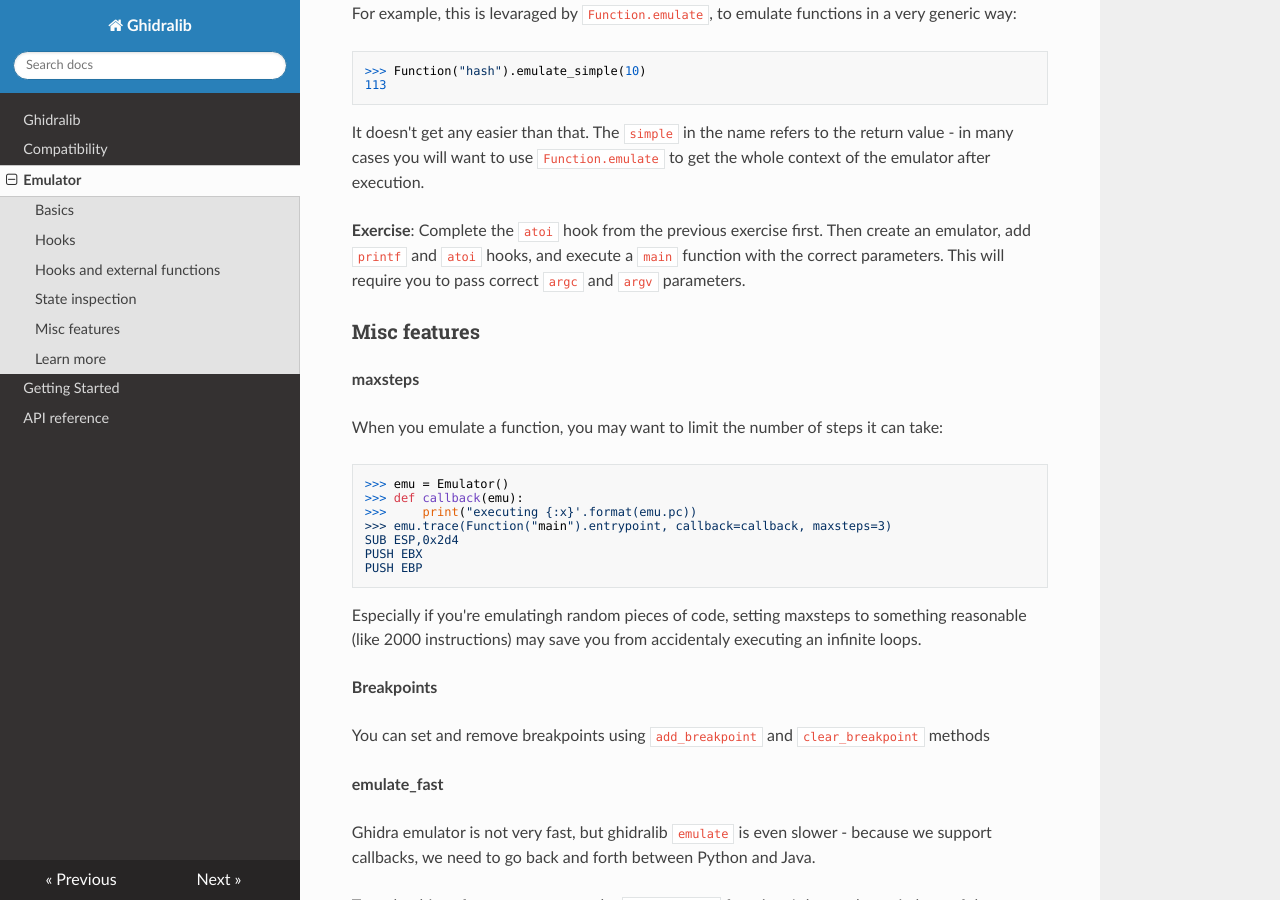
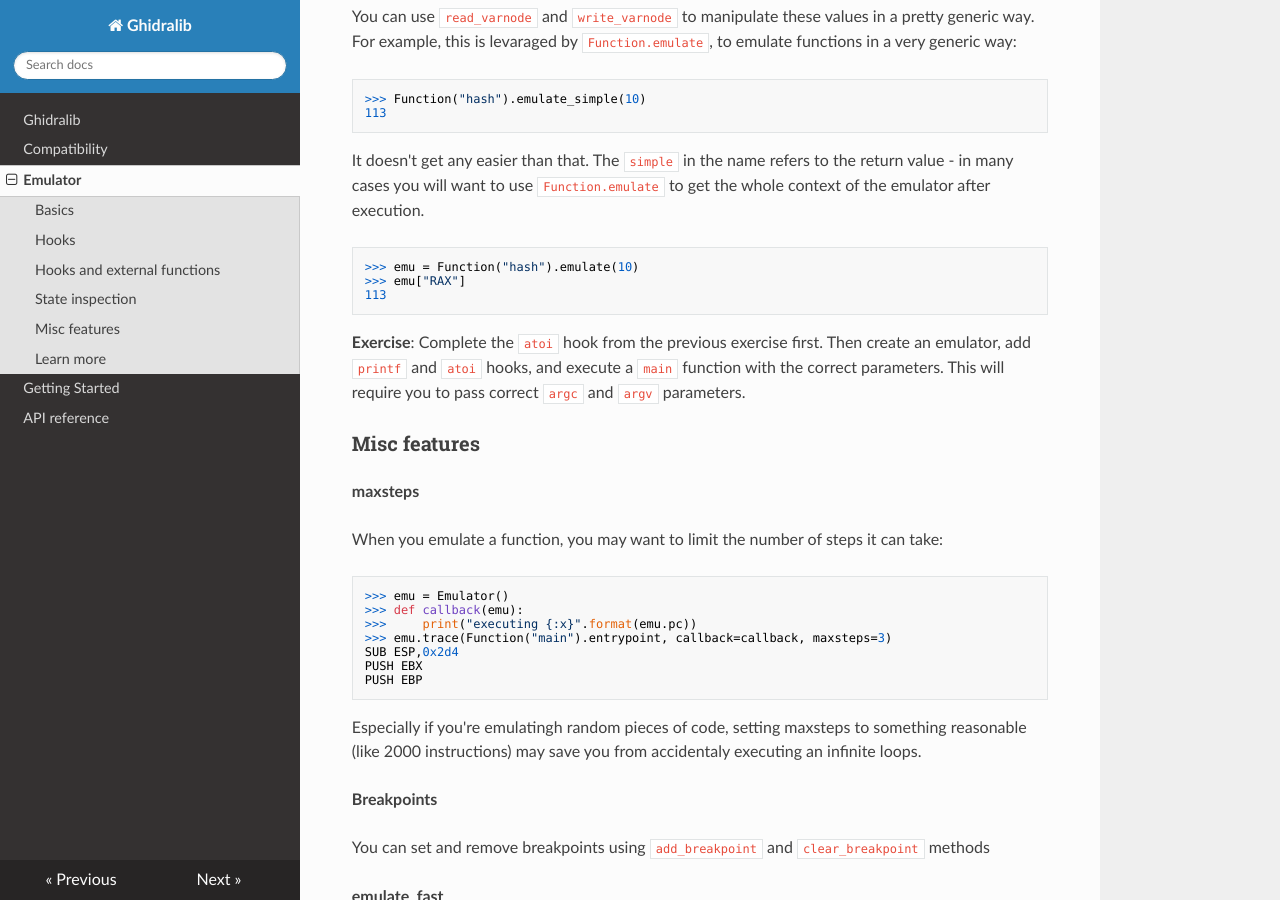
Before and after one commit to msm-code/ghidralib, an MkDocs documentation site: the page built from docs/emulator.md, in a window 1280 px wide and 900 px high, scrolled down 5670 px. Built offline with MkDocs 1.6.1, drawn with Linux system fonts in a browser that asks for light colours; nearby versions of some CDN libraries; some of the changed text lies outside the part shown.

Commit message:
docs: final tweaks

````diff
--- a/docs/emulator.md
+++ b/docs/emulator.md
@@ -257,6 +257,8 @@
     return "break"
 
 def hash_hook(emu):
+    # Note that we are already in the called function, so we need to jump
+    # to return address manually, and update the stack pointer appropriately.
     emu["RAX"] = 189
     emu.pc = emu.read_u64(emu.sp)
     emu.sp += 8
@@ -325,6 +327,12 @@
 in many cases you will want to use `Function.emulate` to get the whole context of the
 emulator after execution.
 
+```python
+>>> emu = Function("hash").emulate(10)
+>>> emu["RAX"]
+113
+```
+
 **Exercise**: Complete the `atoi` hook from the previous exercise first. Then create an emulator,
 add `printf` and `atoi` hooks, and execute a `main` function with the correct parameters.
 This will require you to pass correct `argc` and `argv` parameters.
@@ -338,7 +346,7 @@
 ```python
 >>> emu = Emulator()
 >>> def callback(emu):
->>>     print("executing {:x}'.format(emu.pc))
+>>>     print("executing {:x}".format(emu.pc))
 >>> emu.trace(Function("main").entrypoint, callback=callback, maxsteps=3)
 SUB ESP,0x2d4
 PUSH EBX
````
